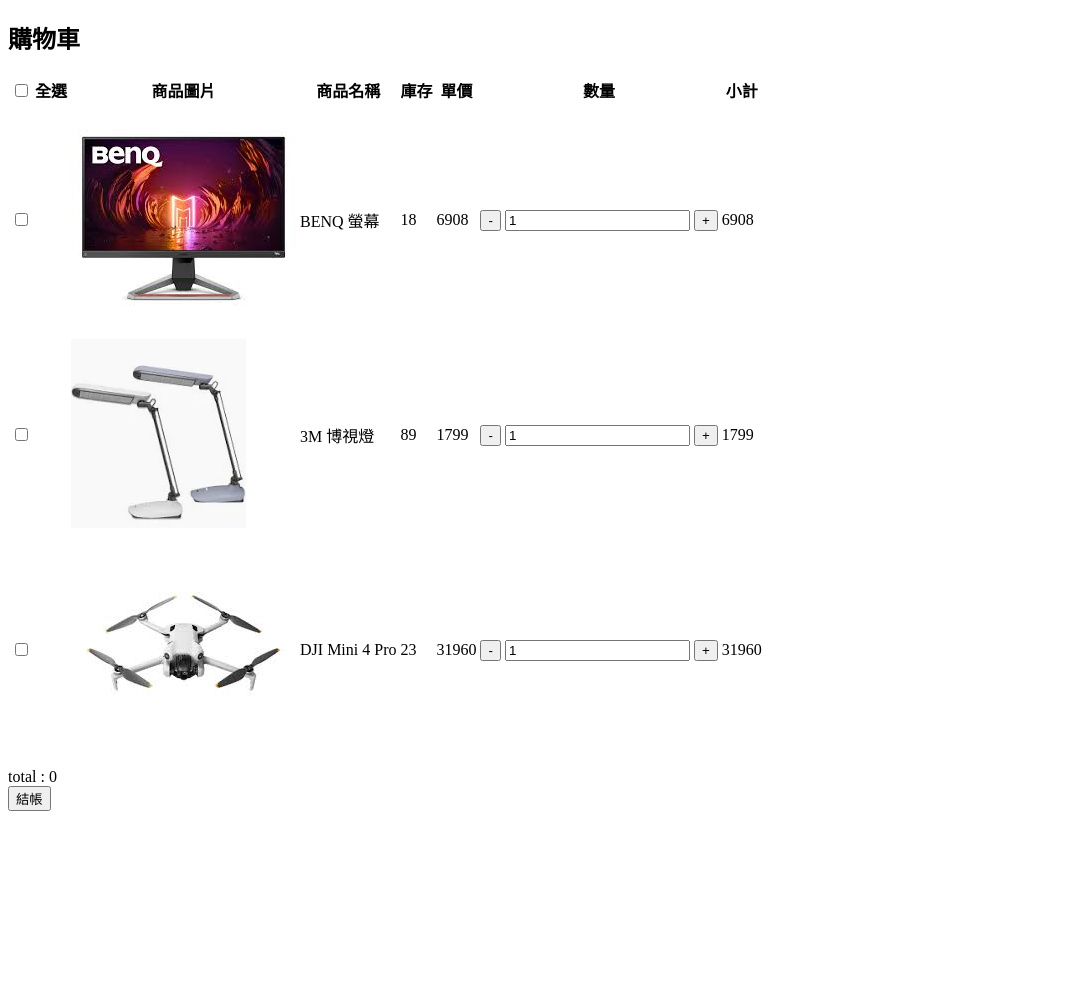
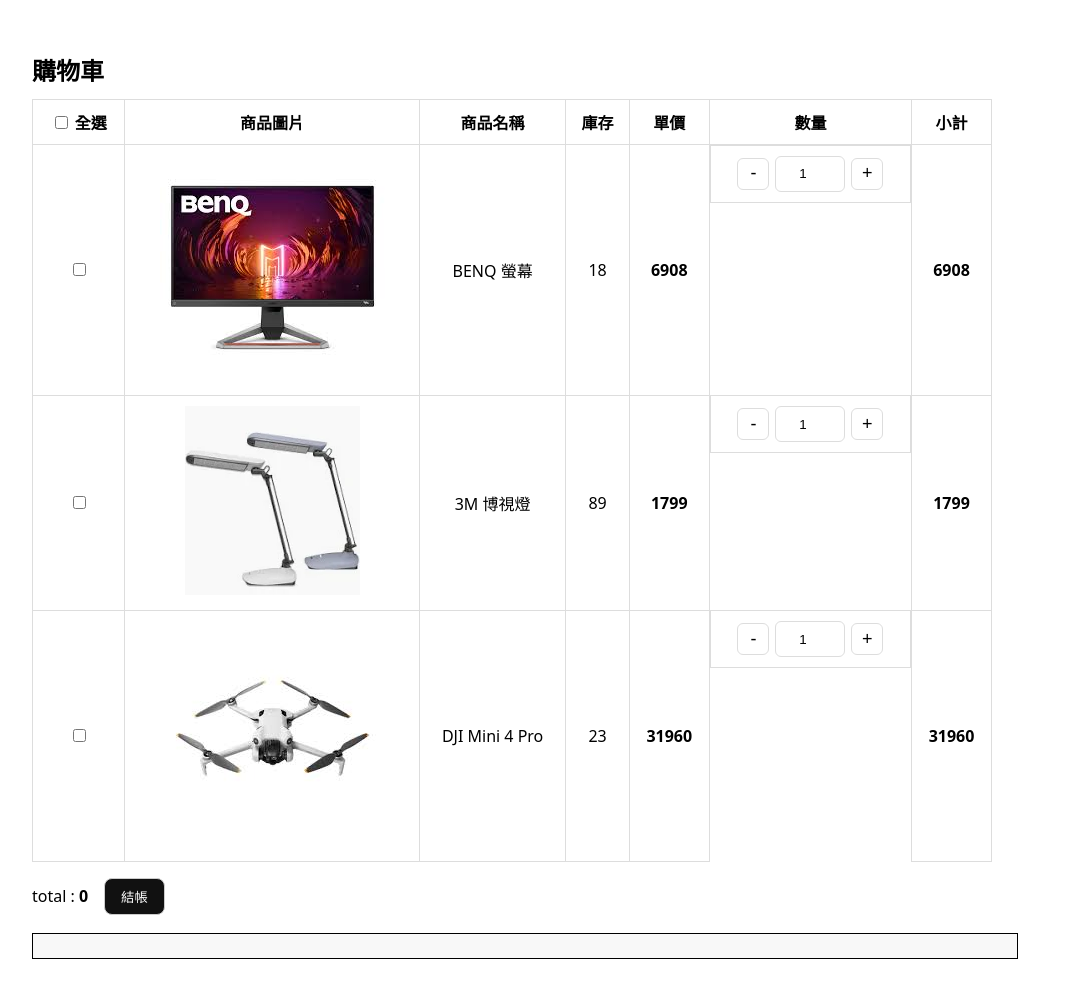
Before and after one commit to wangwang946363/ME2025, a Python web app: template HW5_JAVASCRIPT2/templates/112201523_js_4.html in a window 1280 px wide. Shown: the whole page, without its empty margins (0-1073 px from the left). Before the commit the page ends 811 px from the top, so only its background shows below. Run offline with Jinja, Linux system fonts and the light colour scheme; the template is opened without the code that fills it, so the values that code supplies are empty.

Commit message:
complete css and html link css

```diff
--- a/HW5_JAVASCRIPT2/static/112201523_js_4.css
+++ b/HW5_JAVASCRIPT2/static/112201523_js_4.css
@@ -0,0 +1,106 @@
+:root
+{
+    --border: #ddd;
+}
+
+body
+{
+    font-family: system-ui, -apple-system, "Noto Sans TC", Arial, sans-serif;
+    padding: 24px;
+}
+
+h2 { margin-bottom: 12px;}
+
+.cart
+{
+    border-collapse: collapse;
+    width: 100%;
+    max-width: 960px;
+    background: #fff;
+}
+
+.cart th, .cart td
+{
+    border: 1px solid var(--border);
+    padding: 10px;
+    text-align: center;
+    vertical-align: middle;
+}
+
+.card thead th
+{
+    background: #fafafa;
+}
+
+.card td img
+{
+    width: 72px;
+    height: 72px;
+    object-fit: cover;
+    border: 1px solid var(--border);
+    border-radius: 6px;
+}
+
+.price, .subtotal, #total { font-weight: 700; }
+
+.qty-cell
+{
+    display: flex;
+    gap: 6px;
+    justify-content: center;
+    align-items: center;
+}
+
+.qty-cell .btn
+{
+    width: 32px;
+    height: 32px;
+    border: 1px solid var(--border);
+    background: #fff;
+    font-size: 18px;
+    border-radius: 6px;
+    cursor: pointer;
+}
+
+.qty-cell .btn:disabled
+{
+    opacity: 0.4;
+    cursor: not-allowed;
+}
+
+.qty-cell .qty
+{
+    width: 64px;
+    height: 32px;
+    text-align: center;
+    border: 1px solid var(--border);
+    border-radius: 6px;
+}
+
+.footer
+{
+    display: flex;
+    gap: 16px;
+    align-items: center;
+    margin-top: 16px;
+}
+
+#checkout
+{
+    padding: 8px 16px;
+    border-radius: 8px;
+    border: 1px solid #ccc;
+    background: #111;
+    color: #fff;
+    cursor: pointer;
+}
+
+.result
+{
+    margin-top: 18px;
+    border: 1px solid #000;
+    padding: 12px;
+    max-width: 960px;
+    white-space: pre-wrap;
+    background: #f8f8f8;
+}
--- a/HW5_JAVASCRIPT2/templates/112201523_js_4.html
+++ b/HW5_JAVASCRIPT2/templates/112201523_js_4.html
@@ -3,6 +3,7 @@
 <head>
     <meta charset="UTF-8">
     <title>購物車</title>
+    <link rel="stylesheet" href = "../static/112201523_js_4.css" />
     <script src = "../static/112201523_js_4.js" defer></script>
 </head>
 <body>
```
